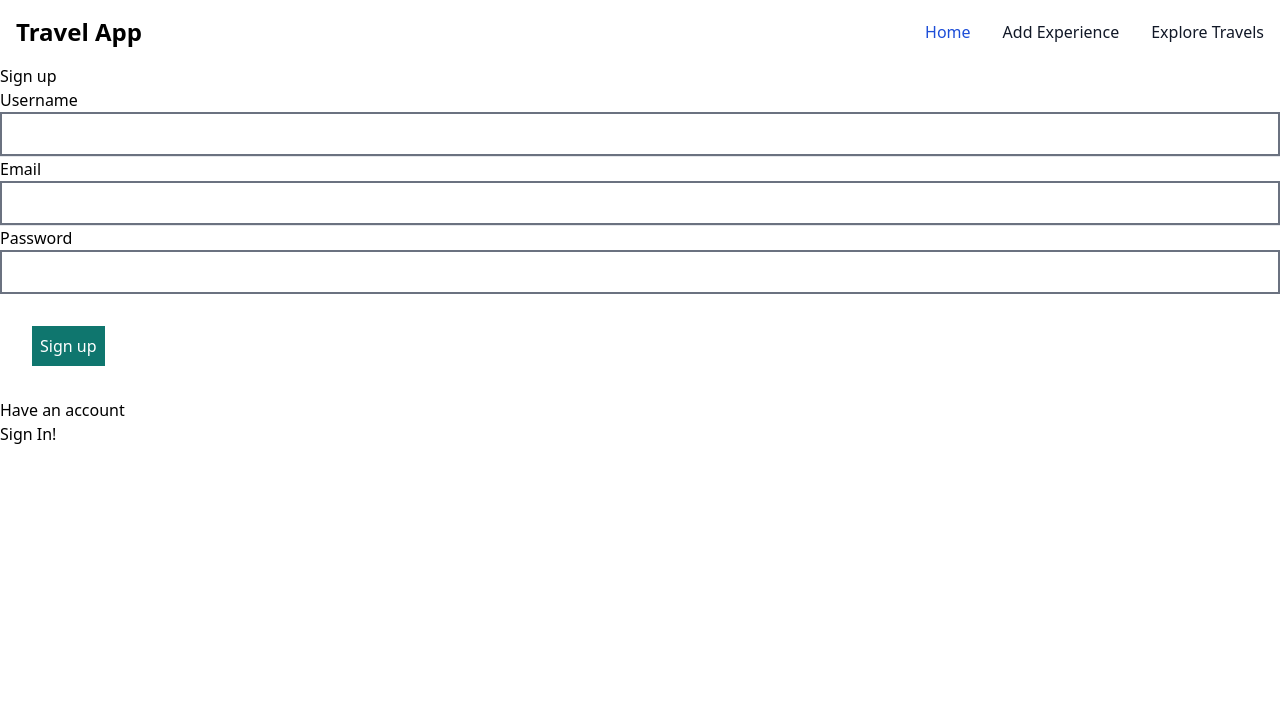
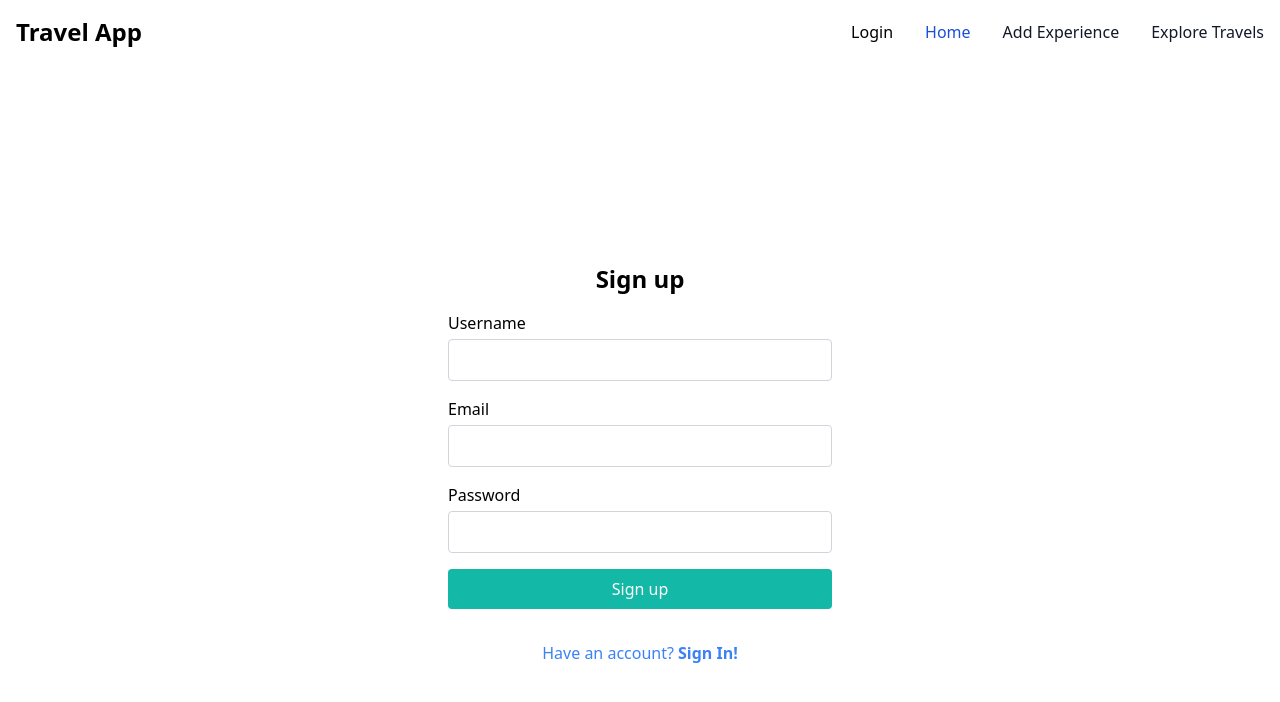
Before and after one commit to lukasilverio94/travel-app, a React (Vite) app in the folder frontend/: page /signUp in a window 1280 px wide. Shown: the top 702 px of the page. Built offline with nearby package versions, Linux system fonts and the light colour scheme.

Commit message:
Routes working and login/logout also

```diff
--- a/frontend/src/App.jsx
+++ b/frontend/src/App.jsx
@@ -6,11 +6,12 @@ import CreatePost from "./pages/CreatePost";
 import ShowPost from "./pages/ShowPost";
 import EditPost from "./pages/EditPost";
 import DeletePost from "./pages/DeletePost";
-
 import Navbar from "./components/Navbar";
-
+import Logout from "./components/Logout";
 import SignUp from "./pages/SignUp";
 import SignIn from "./pages/SignIn";
+import PostList from "./components/PostList";
+import NotFound from "./pages/NotFound";
 
 // Default axios
 axios.defaults.baseURL = "http://localhost:4000";
@@ -21,13 +22,20 @@ function App() {
     <BrowserRouter>
       <Navbar />
       <Routes>
-        <Route exact path="/" element={<Home />} />
-        <Route path="/posts/create" element={<CreatePost />} />
-        <Route path="/posts/details/:id" element={<ShowPost />} />
-        <Route path="/posts/edit/:id" element={<EditPost />} />
-        <Route path="/posts/delete/:id" element={<DeletePost />} />
-        <Route exact path="/signIn" element={<SignIn />} />
-        <Route exact path="/signUp" element={<SignUp />} />
+        {localStorage.getItem("token") ? (
+          <>
+            <Route exact path="/" element={<PostList />} />
+            <Route exact path="/posts/create" element={<CreatePost />} />
+            <Route exact path="/logout" element={<Logout />} />
+          </>
+        ) : (
+          <>
+            <Route exact path="/" element={<SignUp />} />
+            <Route exact path="/signin" element={<SignIn />} />
+            <Route exact path="/signUp" element={<SignUp />} />
+          </>
+        )}
+        <Route exact path="/*" element={<NotFound />} />
       </Routes>
     </BrowserRouter>
   );
--- /dev/null
+++ b/frontend/src/components/Logout.jsx
@@ -0,0 +1,8 @@
+import { useEffect } from "react";
+
+export default function Logout() {
+  useEffect(() => {
+    localStorage.removeItem("token");
+    window.location.href = "/signin";
+  });
+}
--- a/frontend/src/components/Navbar.jsx
+++ b/frontend/src/components/Navbar.jsx
@@ -68,6 +68,14 @@ export default function Navbar() {
         >
           {/* ... responsive search input code ... */}
           <ul className="flex flex-col p-4 md:p-0 mt-4 font-medium border border-gray-100 rounded-lg bg-gray-50 md:space-x-8 rtl:space-x-reverse md:flex-row md:mt-0 md:border-0 md:bg-white dark:bg-gray-800 md:dark:bg-gray-900 dark:border-gray-700">
+            {localStorage.getItem("token") ? (
+              // If token is present (user is logged in)
+              <>
+                <li>
+                  <Link to="/">
+                    <h2>Logout</h2>
+                  </Link>
+                </li>
                 <li>
                   <Link
                     to="/"
@@ -76,6 +84,28 @@ export default function Navbar() {
                     Home
                   </Link>
                 </li>
+                {/* Add more logged-in links as needed */}
+              </>
+            ) : (
+              // If token is not present (user is logged out)
+              <>
+                <li>
+                  <Link to="/signin">
+                    <h2>Login</h2>
+                  </Link>
+                </li>
+                <li>
+                  <Link
+                    to="/"
+                    className="block py-2 px-3 text-white bg-blue-700 rounded md:bg-transparent md:text-blue-700 md:p-0 md:dark:text-blue-500"
+                  >
+                    Home
+                  </Link>
+                </li>
+                {/* Add more logged-out links as needed */}
+              </>
+            )}
+            {/* Common links for both states */}
             <li>
               <Link
                 to="/posts/create"
--- a/frontend/src/pages/Home.jsx
+++ b/frontend/src/pages/Home.jsx
@@ -1,14 +1,9 @@
 // import React from "react";
 import PostList from "../components/PostList";
-import {Link} from 'react-router-dom'
+import { Link } from "react-router-dom";
 const Home = () => {
   return (
     <div className="p-4">
-      <Link to="/signIn">
-        <h2>Sign In!</h2>
-      </Link>
-
-
       <div className="container">
         <PostList />
       </div>
--- /dev/null
+++ b/frontend/src/pages/NotFound.jsx
@@ -0,0 +1,5 @@
+import React from "react";
+
+export default function NotFound() {
+  return <div>NotFound</div>;
+}
--- a/frontend/src/pages/SignIn.jsx
+++ b/frontend/src/pages/SignIn.jsx
@@ -25,40 +25,41 @@ export default function SignIn() {
           // navigate('allPosts')
           window.location.href = "/";
         })
-        .catch((err) => {
-          console.log(err);
+        .catch((error) => {
+          setErr(error.response.data.error);
         });
     } else {
       setErr("Email and Password are required");
     }
   };
   return (
-    <div>
-      do you have an account sign in:
-      <form onSubmit={submitLogIn}>
+    <div className="flex flex-col items-center justify-center h-screen">
+      <h2 className="text-2xl font-bold mb-4">Sign In</h2>
+      <form onSubmit={submitLogIn} className="w-96">
         <input
-          className="border-2 border-gray-500 px-4 py-2  w-full resize-none"
+          className="w-full border border-gray-300 mb-4 px-3 py-2 rounded"
           type="email"
-          placeholder="enter your email"
+          placeholder="Enter your email"
           onChange={(e) => setEmail(e.target.value)}
         />
         <input
-          className="border-2 border-gray-500 px-4 py-2  w-full resize-none"
+          className="w-full border border-gray-300 mb-4 px-3 py-2 rounded"
           type="password"
-          placeholder="enter your pass"
+          placeholder="Enter your password"
           onChange={(e) => setPassword(e.target.value)}
         />
-        <input
-          className="p-2 bg-teal-700  text-white m-8"
+        <button
+          className="w-full bg-teal-500 text-white py-2 rounded"
           type="submit"
-          value="SignIn"
-          onSubmit={submitLogIn}
-        />
+        >
+          Sign In
+        </button>
       </form>
-      <h5>{err ? err : null}</h5>
-      <Link to="/signUp">
-        <h1>make an new account</h1>
-        <h2>sign up!</h2>
+      {err && <h5 className="text-red-500 mt-2 font-semibold">{err}</h5>}
+
+      <Link to="/signUp" className="mt-4 text-blue-500">
+        <span>Don't have an account?</span>
+        <span className="ml-1 font-bold">Sign up!</span>
       </Link>
     </div>
   );
--- a/frontend/src/pages/SignUp.jsx
+++ b/frontend/src/pages/SignUp.jsx
@@ -40,14 +40,14 @@ export default function SignUp() {
   };
 
   return (
-    <div>
-      <h2>Sign up</h2>
-      <form onSubmit={signUpUser}>
-        <label htmlFor="userName" className="form-label">
+    <div className="flex flex-col items-center justify-center h-screen">
+      <h2 className="text-2xl font-bold mb-4">Sign up</h2>
+      <form onSubmit={signUpUser} className="w-96">
+        <label htmlFor="userName" className="block mb-1">
           Username
         </label>
         <input
-          className="border-2 border-gray-500 px-4 py-2  w-full resize-none"
+          className="w-full border border-gray-300 mb-4 px-3 py-2 rounded"
           type="text"
           id="userName"
           name="userName"
@@ -55,12 +55,11 @@ export default function SignUp() {
           onChange={handleChange}
         />
 
-        <hr />
-        <label htmlFor="email" className="form-label">
+        <label htmlFor="email" className="block mb-1">
           Email
         </label>
         <input
-          className="border-2 border-gray-500 px-4 py-2  w-full resize-none"
+          className="w-full border border-gray-300 mb-4 px-3 py-2 rounded"
           type="email"
           id="email"
           name="email"
@@ -68,12 +67,11 @@ export default function SignUp() {
           onChange={handleChange}
         />
 
-        <hr />
-        <label htmlFor="password" className="form-label">
+        <label htmlFor="password" className="block mb-1">
           Password
         </label>
         <input
-          className="border-2 border-gray-500 px-4 py-2  w-full resize-none"
+          className="w-full border border-gray-300 mb-4 px-3 py-2 rounded"
           type="password"
           id="password"
           name="password"
@@ -81,16 +79,19 @@ export default function SignUp() {
           onChange={handleChange}
         />
 
-        <button type="submit" className="p-2 bg-teal-700  text-white m-8">
+        <button
+          className="w-full bg-teal-500 text-white py-2 rounded"
+          type="submit"
+        >
           Sign up
         </button>
       </form>
-      <h5>{err ? err : null}</h5>
-      <h5>{success ? success : null}</h5>
+      <h5 className="text-red-500 mt-2">{err}</h5>
+      <h5 className="text-green-500 mt-2">{success}</h5>
 
-      <Link to="/signIn">
-        <h1>Have an account</h1>
-        <h2>Sign In!</h2>
+      <Link to="/signIn" className="mt-4 text-blue-500">
+        <span>Have an account?</span>
+        <span className="ml-1 font-bold">Sign In!</span>
       </Link>
     </div>
   );
```
Also changed, not shown: 1 other file (tests, documents, lock files or other folders). Lines whose indentation alone changed are shown as unchanged.
